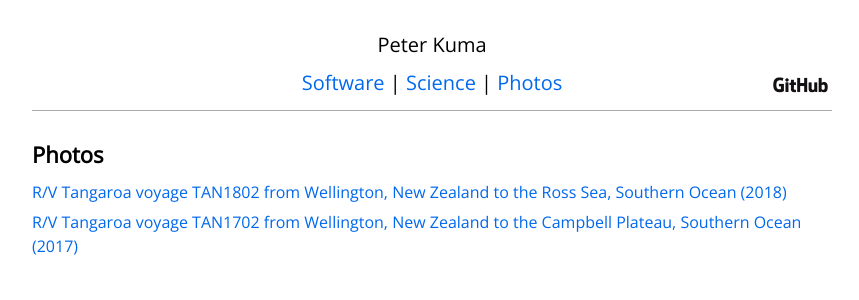
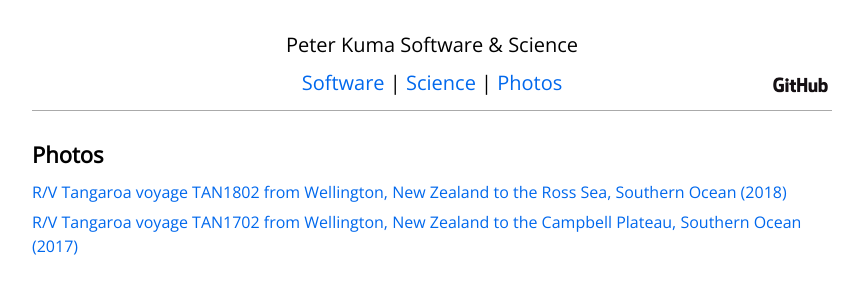
Before and after one commit to peterkuma/peterkuma.net, a Jekyll site: the page built from photos/index.md, in a window 1280 px wide. Shown: the top 300 px of the page, without its empty margins (208-1067 px from the left). Built offline with Jekyll 4.4.1, drawn with Linux system fonts in a browser that asks for light colours.

Commit message:
Change title

```diff
--- a/_layouts/default.html
+++ b/_layouts/default.html
@@ -1,7 +1,7 @@
 <!doctype html>
 <html>
 <head>
-<title>{{ page.title }} | Peter Kuma</title>
+<title>{{ page.title }} | Peter Kuma Software &amp; Science</title>
 <link href="https://fonts.googleapis.com/css?family=Open+Sans" rel="stylesheet" />
 <link href="/css/default.css" rel="stylesheet" />
 <meta charset="utf-8" />
@@ -47,7 +47,7 @@
 <div class="page">
 <div class="top">
 <header>
-<h1>Peter Kuma</h1>
+<h1>Peter Kuma Software &amp; Science</h1>
 <nav style="position: relative">
 <a href="/software/">Software</a> | <a href="/science/">Science</a> | <a href="/photos/">Photos</a>
 <a href="https://github.com/peterkuma" style="position: absolute; right: 0; bottom: 0"><img src="/img/github.png" title="GitHub" style="display: block; height: 26px" /></a>
```
